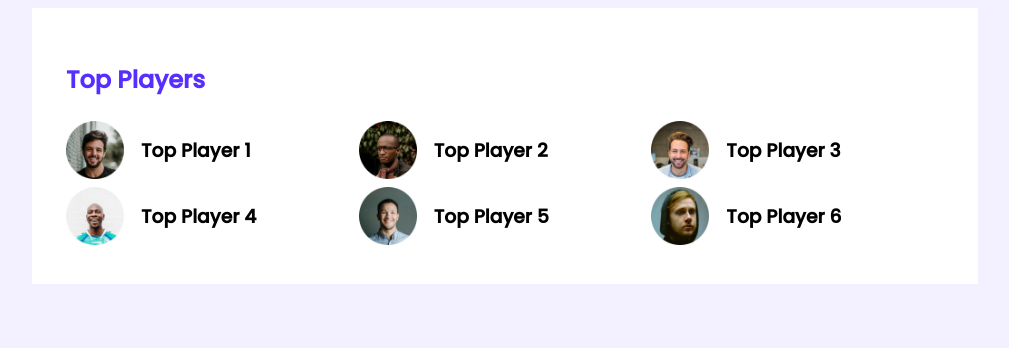
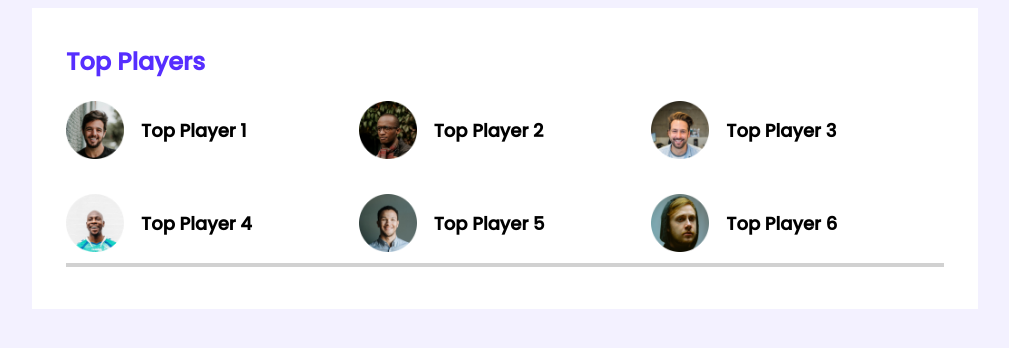
Before and after one commit to ILunie/leaderboard, a plain HTML site: page index.html in a window 1280 px wide. Shown: the whole page, without its empty margins (135-1144 px from the left). Drawn offline with Linux system fonts and the light colour scheme.

Commit message:
file adding to folder

```diff
--- a/index.html
+++ b/index.html
@@ -47,6 +47,7 @@
                     </div>
                 </div>
             </div>
+            <hr>
         </section>
     </main>
 </body>
--- a/styles/styles.css
+++ b/styles/styles.css
@@ -14,15 +14,20 @@ main{
     width: 878px;
     padding: 34px;
 }
+hr{
+    border: 2px solid #d1d1d1;
+}
 /* top players style */
 .section-title{
     color: #562eff;
     font-size: 24px;
+    margin-top: 2px;
 }
 .players{
     display: grid;
     /* grid-template-columns: repeat(1fr, 1fr, 1fr); */
     grid-template-columns: repeat(3, 1fr);
+    row-gap: 30px;
 }
 .player{
     display: flex;
@@ -34,4 +39,5 @@ main{
 }
 .player-name{
     margin-left: 17px;
+    font-size: 18px;
 }
```
